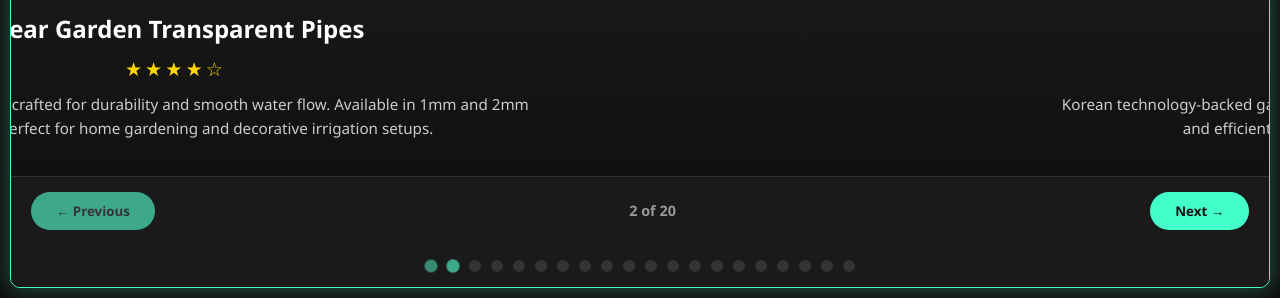
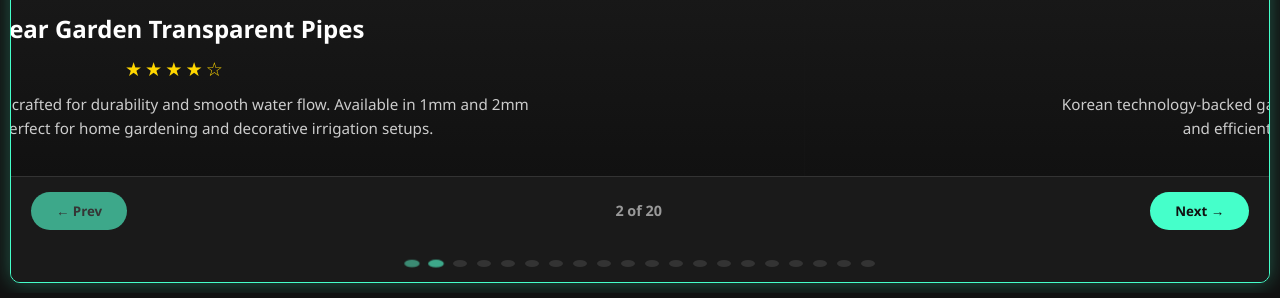
Before and after one commit to umarvortex/Imageslider, a plain HTML site: page index.html in a window 1280 px wide. Shown: the part 553-851 px from the top of the page. Drawn offline with Linux system fonts and the light colour scheme.

Commit message:
Update index.html

```diff
--- a/index.html
+++ b/index.html
@@ -181,8 +181,8 @@
     }
 
     .dot {
-      width: 12px;
-      height: 12px;
+      width: 14px;
+      height: 7px;
       border-radius: 50%;
       background: #333;
       cursor: pointer;
@@ -547,7 +547,7 @@
 
     <!-- Navigation Controls -->
     <div class="slider-nav">
-      <button class="nav-btn prev" id="prevBtn">← Previous</button>
+      <button class="nav-btn prev" id="prevBtn">← Prev</button>
       <div class="slide-counter" id="counter">1 of 20</div>
       <button class="nav-btn next" id="nextBtn">Next →</button>
     </div>
```
